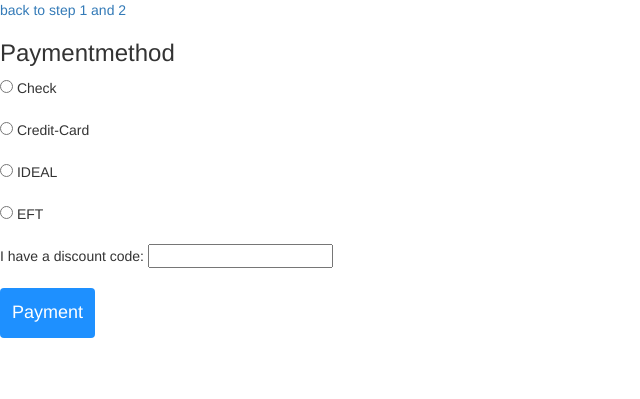
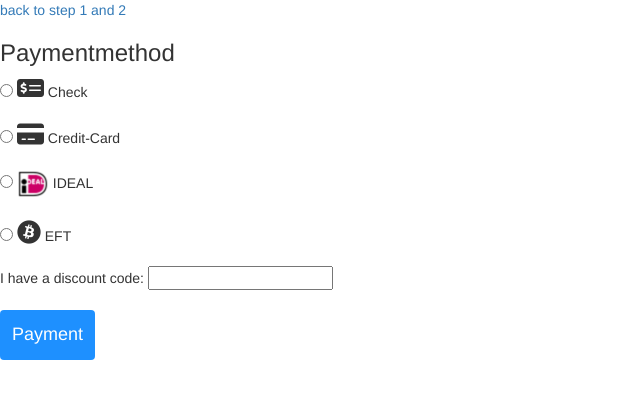
Before and after one commit to Luuk-Pasker/WWI, a PHP site: the page made by betalen 2.0.php in a window 1280 px wide. Shown: the part 154-553 px from the top of the page, without its empty margins (0-640 px from the left). Run offline with PHP 8.4, Linux system fonts and the light colour scheme; some libraries are stand-ins or nearby versions.

Commit message:
Betalen update 6.0

```diff
--- a/betalen 2.0.php
+++ b/betalen 2.0.php
@@ -7,19 +7,29 @@ include "includes/header.php";
 <?php
 
 ?>
+<meta name="viewport" content="width=device-width, initial-scale=1">
+<script src="https://kit.fontawesome.com/a076d05399.js"></script>
+
+<!--<link  rel = "icon"  type = "image / png"  sizes = "32x32"  href = "/favicon-32x32.png" >-->
 
 <a href="betalen.php"> back to step 1 and 2 </a>
 
 <h3 class="titlepayment"> Paymentmethod</h3>
 <form method="POST" action="betalen%202.0.php">
     <div class="Payment">
-    <input type="radio" name="select"> Check <br><br>
-    <input type="radio" name="select"> Credit-Card <br> <br>
-        <input type="radio" name="select"> IDEAL <br> <br>
-    <input type="radio" name="select"> EFT  <br> <br>
+    <input type="radio" name="select"> <i class="fas fa-money-check-alt" style="font-size:24px;"></i> Check
+        <br>
+        <br>
+        <input type="radio" name="select"> <i class="fas fa-credit-card" style="font-size:24px;"></i> Credit-Card
+        <br>
+        <br>
+        <input type="radio" name="select"> <img class="IDEAL" src="images/IDEAL.png" style="font-size:24px;"> IDEAL
+        <br>
+        <br>
+    <input type="radio" name="select"> <i class="fab fa-bitcoin" style="font-size:24px;"></i> EFT
+        <br>
+        <br>
     I have a discount code: <input type="text" name="discountcode">
-
-
 </form>
 <?php
 if(isset($_POST['Payment'])) {
```
Also changed, not shown: betalen.php (+27 -21 lines), images/IDEAL.png (added).
